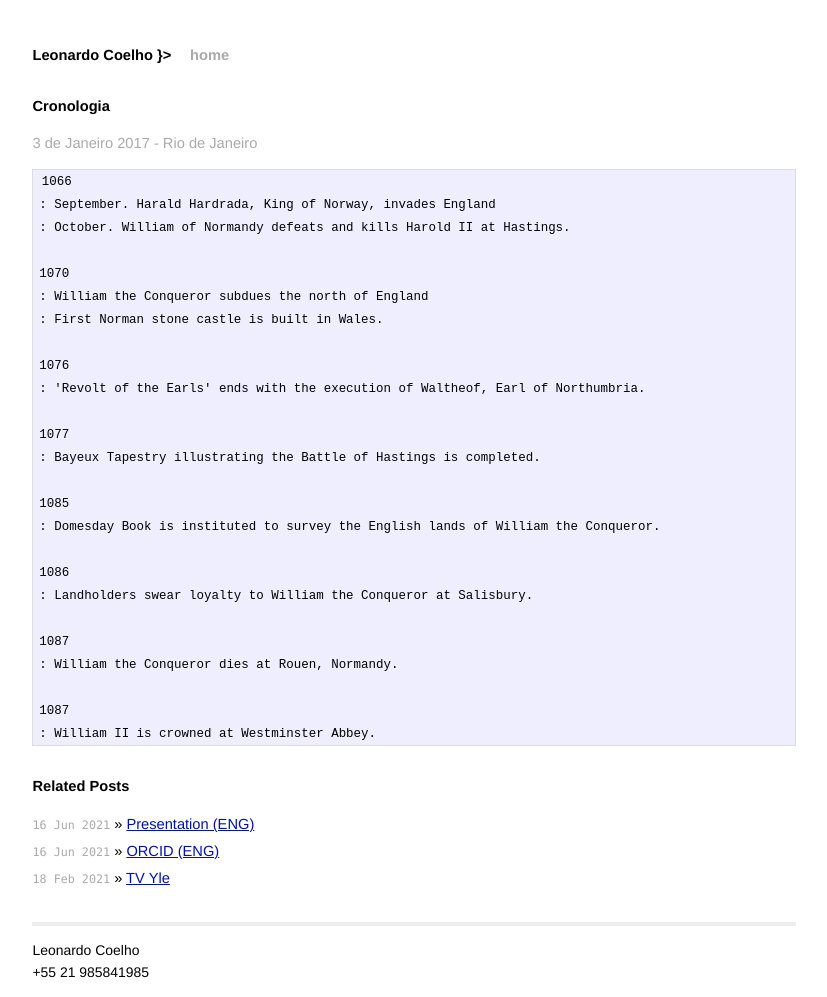
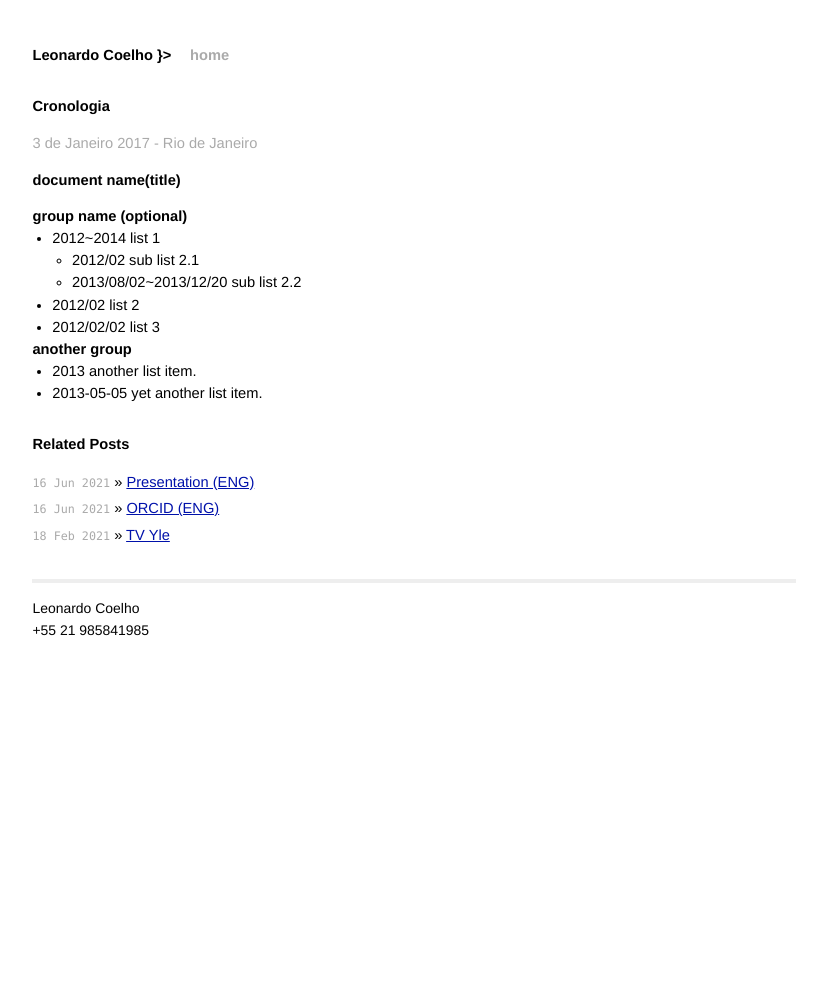
Before and after one commit to mojombo/mojombo.github.io, a Jekyll site: the page built from _posts/2017-01-03-Cronologia.md, in a window 1280 px wide. Shown: the whole page, without its empty margins (226-1053 px from the left). Built offline with Jekyll 4.4.1, drawn with Linux system fonts in a browser that asks for light colours; after the commit the page ends 944 px from its top, so only the background shows below that.

Commit message:
Update 2017-01-03-Cronologia.md

````diff
--- a/_posts/2017-01-03-Cronologia.md
+++ b/_posts/2017-01-03-Cronologia.md
@@ -9,30 +9,17 @@ modified: 2021-06-23T19:14:21-03:00
 
 <p class="meta">3 de Janeiro 2017 - Rio de Janeiro</p>
 
-```markdown
-1066
-: September. Harald Hardrada, King of Norway, invades England
-: October. William of Normandy defeats and kills Harold II at Hastings.
+# document name(title)
 
-1070
-: William the Conqueror subdues the north of England
-: First Norman stone castle is built in Wales.
+## group name (optional)
 
-1076
-: 'Revolt of the Earls' ends with the execution of Waltheof, Earl of Northumbria.
+* 2012~2014 list 1
+  - 2012/02 sub list 2.1
+  - 2013/08/02~2013/12/20 sub list 2.2
+* 2012/02 list 2
+* 2012/02/02 list 3
 
-1077
-: Bayeux Tapestry illustrating the Battle of Hastings is completed.
+## another group
 
-1085
-: Domesday Book is instituted to survey the English lands of William the Conqueror.
-
-1086
-: Landholders swear loyalty to William the Conqueror at Salisbury.
-
-1087
-: William the Conqueror dies at Rouen, Normandy.
-
-1087
-: William II is crowned at Westminster Abbey.
-```
+- 2013 another list item.
+- 2013-05-05 yet another list item.
````
